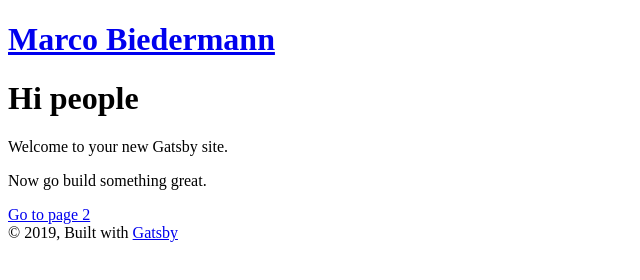
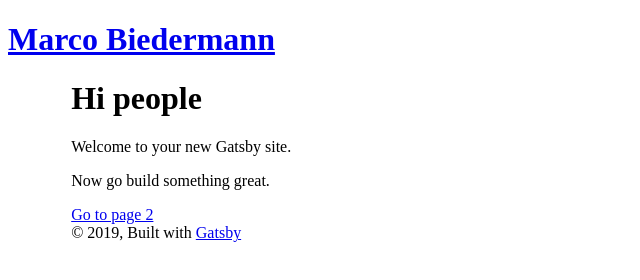
Before and after one commit to marcobiedermann/marcobiedermann-v2, a Gatsby site: page / in a window 1280 px wide. Shown: the whole page, without its empty margins (0-640 px from the left). Built offline with nearby package versions, Linux system fonts and the light colour scheme; Gatsby itself is replaced by a stand-in of ours.

Commit message:
feat: grid styles
add grid styles

```diff
--- a/src/components/Grid/index.jsx
+++ b/src/components/Grid/index.jsx
@@ -1,10 +1,11 @@
 import PropTypes from 'prop-types';
 import React from 'react';
+import styles from './style.module.css';
 
 const Grid = props => {
   const { children } = props;
 
-  return <div>{children}</div>;
+  return <div className={styles.grid}>{children}</div>;
 };
 
 Grid.propTypes = {
--- /dev/null
+++ b/src/components/Grid/style.module.css
@@ -0,0 +1,5 @@
+.grid {
+  margin-left: auto;
+  margin-right: auto;
+  width: 90%;
+}
```
